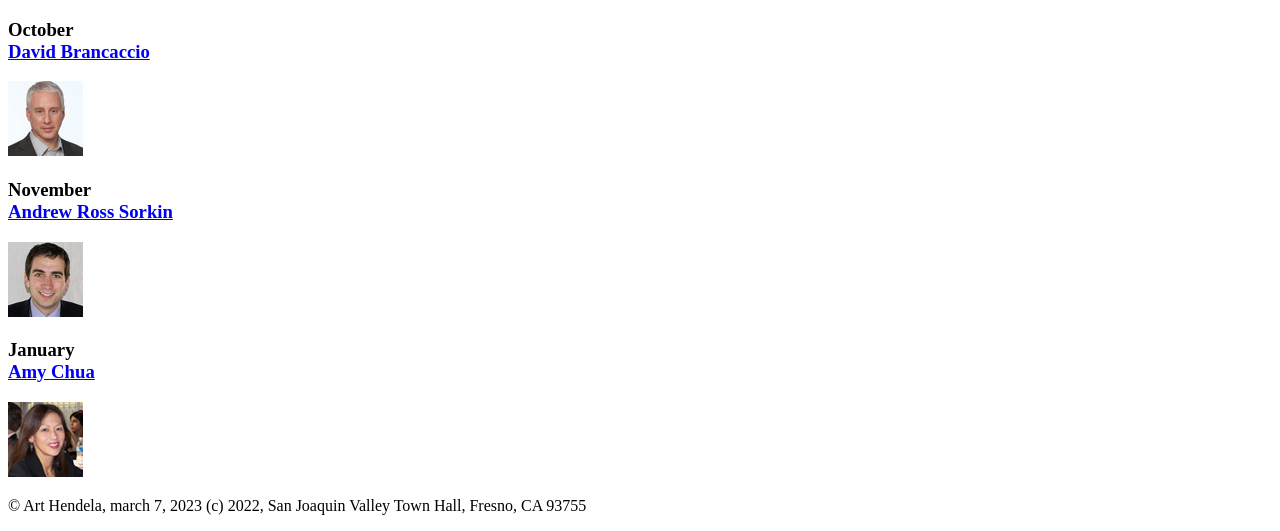
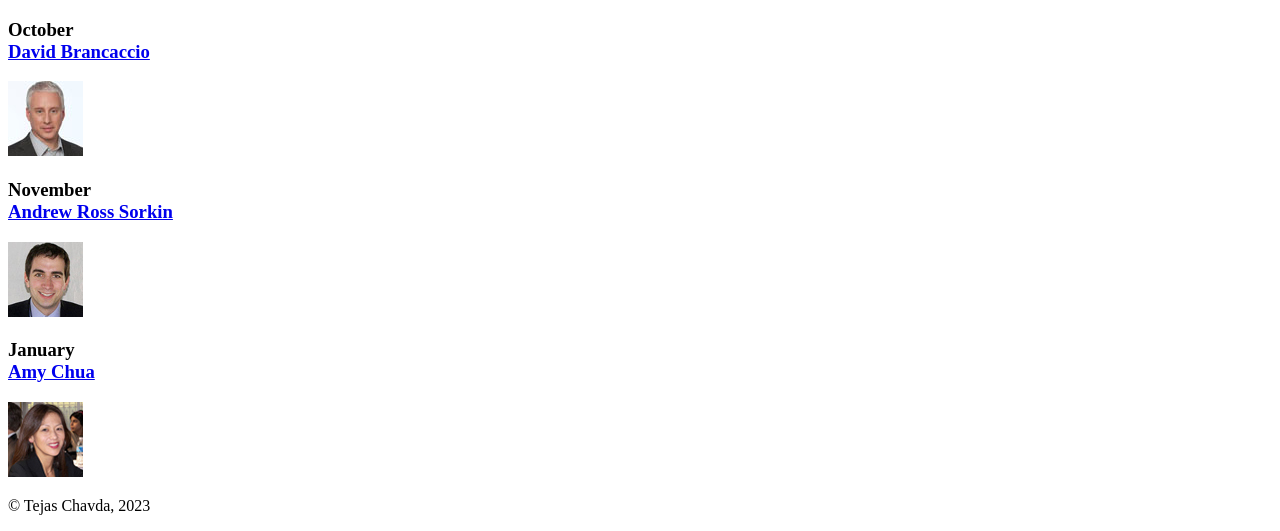
Before and after one commit to Tchavda22/A07, a plain HTML site: page index.html in a window 1280 px wide. Shown: the part 504-1035 px from the top of the page. Drawn offline with Linux system fonts and the light colour scheme.

Commit message:
Change To Copy Right.

```diff
--- a/index.html
+++ b/index.html
@@ -48,8 +48,7 @@
 		</h3>
 		<img src="images/chua75.jpg" height="75" width="75"/></main>
 	<footer>
-		<p>&#169; Art Hendela, march 7, 2023
-		(c) 2022, San Joaquin Valley Town Hall, Fresno, CA 93755</p>
+		<p>&#169; Tejas Chavda, 2023</p>
 	</footer>
 </body>
 </html>
```
